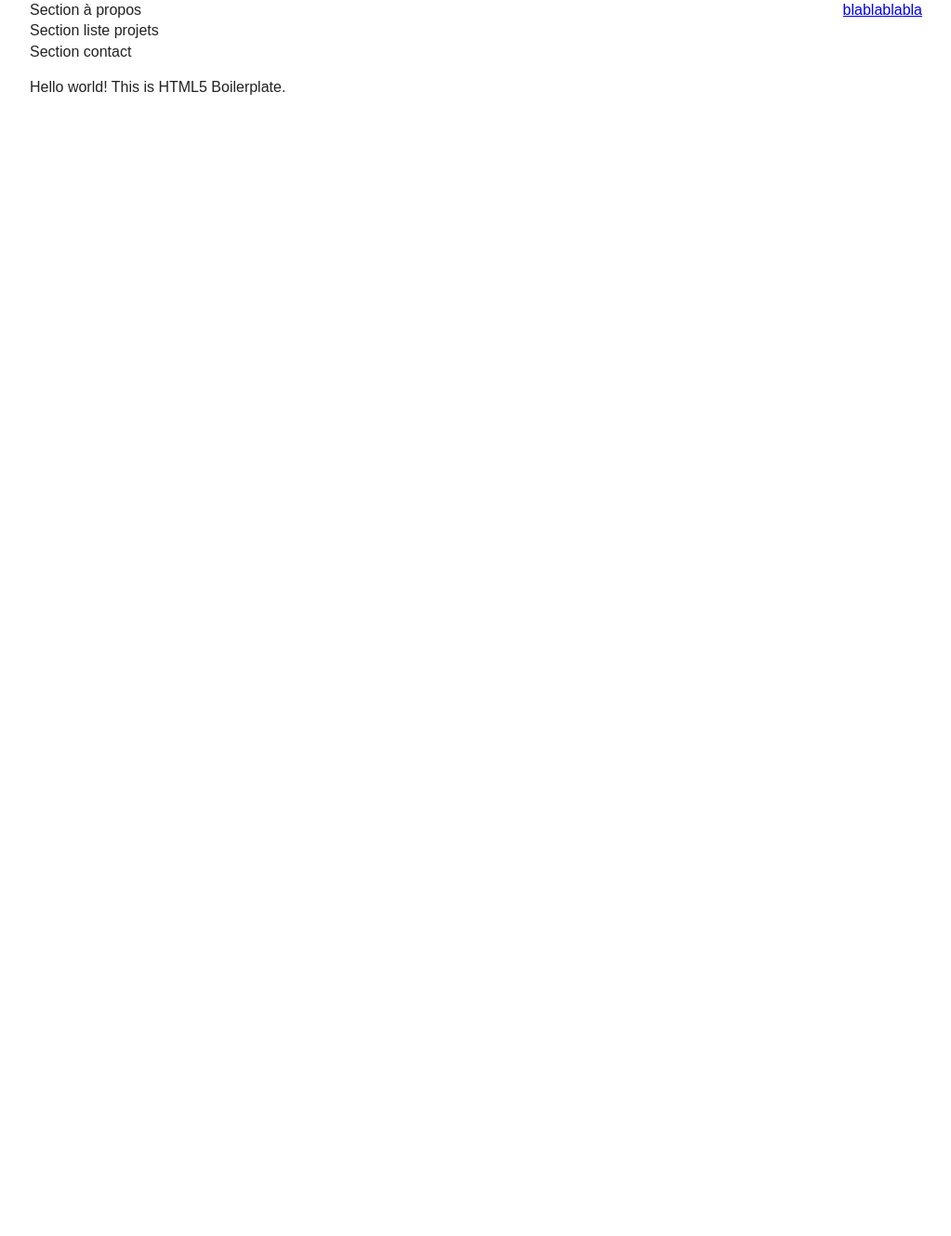
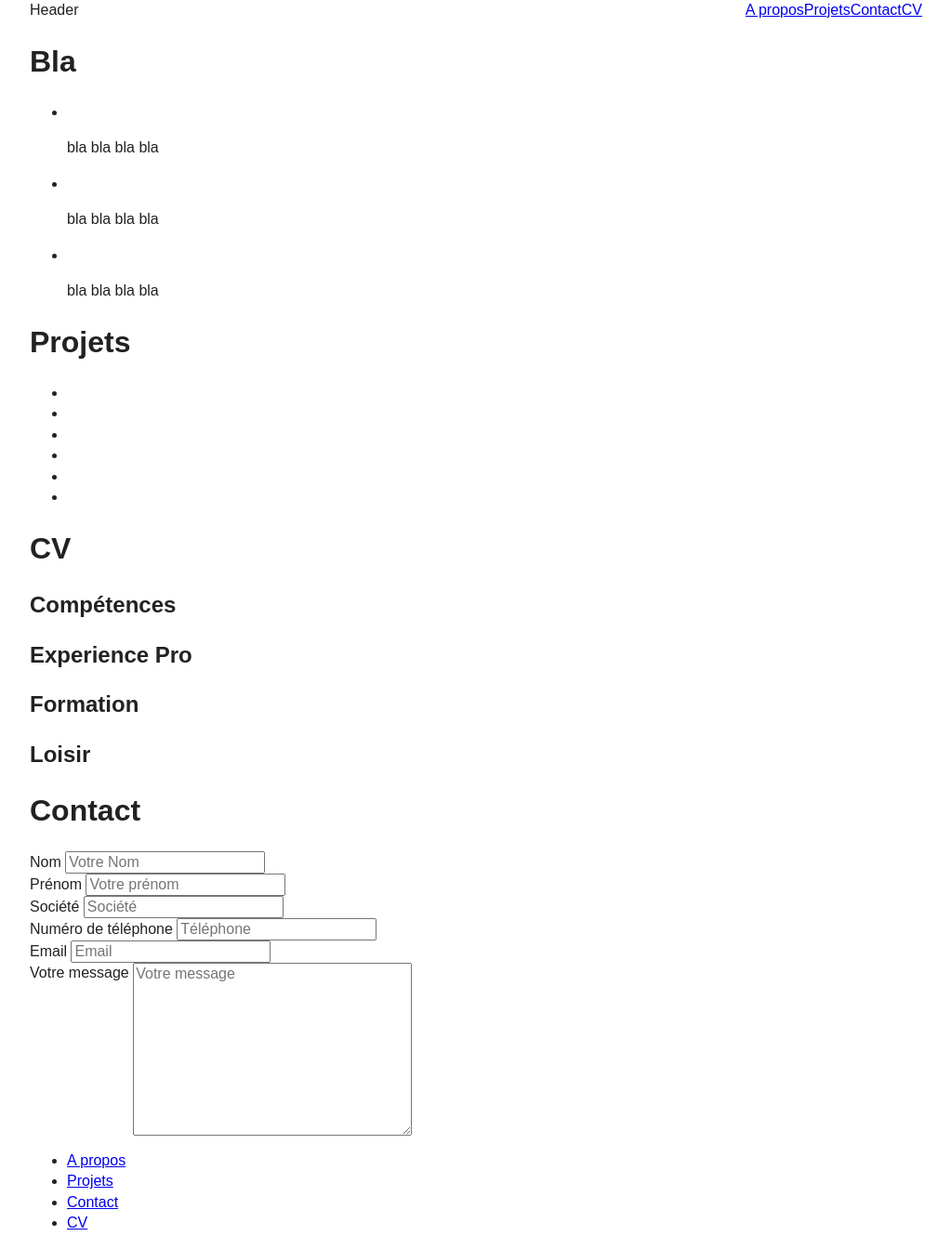
Before and after one commit to bryann1759/portfolio, a plain HTML site: page index.html in a window 1280 px wide. Shown: the whole page at 93% size, without its empty margins (128-1151 px from the left). Before the commit the page ends 800 px from the top, so only its background shows below. Drawn offline with nearby package versions, Linux system fonts and the light colour scheme.

Commit message:
modif structurehtml de la home

```diff
--- a/index.html
+++ b/index.html
@@ -6,7 +6,7 @@
     <head>
         <meta charset="utf-8">
         <meta http-equiv="X-UA-Compatible" content="IE=edge,chrome=1">
-        <title></title>
+        <title>Portfolio</title>
         <meta name="description" content="">
         <meta name="viewport" content="width=device-width">
 
@@ -16,33 +16,102 @@
         <script src="js/vendor/modernizr-2.6.2.min.js"></script>
     </head>
     <body>
+        <!--[if lt IE 7]>
+        <p class="chromeframe">You are using an <strong>outdated</strong> browser. Please <a href="http://browsehappy.com/">upgrade your browser</a> or <a href="http://www.google.com/chromeframe/?redirect=true">activate Google Chrome Frame</a> to improve your experience.</p>
+        <![endif]-->
+
         <div id="main">
+            <header>
+                    Header
+            </header>
             <nav>
                 <div class="navContent">
                     <ul>
-                        <li><a href="#">bla</a></li>
-                        <li><a href="#">bla</a></li>
-                        <li><a href="#">bla</a></li>
-                        <li><a href="#">bla</a></li>
+                        <li><a href="#showcase">A propos</a></li>
+                        <li><a href="#projets">Projets</a></li>
+                        <li><a href="#contact">Contact</a></li>
+                        <li><a href="#cv">CV</a></li>
                     </ul>
                 </div>
             </nav>
-            <section>
-                Section à propos
-            </section>
-            <section>
-                Section liste projets
-            </section>
-            <section>
-                Section contact
+            <section id="showcase">
+                <h1>Bla</h1>
+                    <a href=""></a>
+                    <ul>
+                        <li>
+                            <img src="" alt=""/>
+                            <p>bla bla bla bla</p>
+                        </li>
+                        <li>
+                            <img src="" alt=""/>
+                            <p>bla bla bla bla</p>
+                        </li>
+                        <li>
+                            <img src="" alt=""/>
+                            <p>bla bla bla bla</p>
+                        </li>
+                    </ul>
             </section>
 
-            <!--[if lt IE 7]>
-                <p class="chromeframe">You are using an <strong>outdated</strong> browser. Please <a href="http://browsehappy.com/">upgrade your browser</a> or <a href="http://www.google.com/chromeframe/?redirect=true">activate Google Chrome Frame</a> to improve your experience.</p>
-            <![endif]-->
+            <section id="projets">
+                <h1>Projets</h1>
+                <ul>
+                    <li><a href="#"><img src="" alt=""/></a></li>
+                    <li><a href="#"><img src="" alt=""/></a></li>
+                    <li><a href="#"><img src="" alt=""/></a></li>
+                    <li><a href="#"><img src="" alt=""/></a></li>
+                    <li><a href="#"><img src="" alt=""/></a></li>
+                    <li><a href="#"><img src="" alt=""/></a></li>
+                </ul>
+            </section>
 
-            <!-- Add your site or application content here -->
-            <p>Hello world! This is HTML5 Boilerplate.</p>
+            <section id="cv">
+                <h1>CV</h1>
+                <h2>Compétences</h2>
+                <h2>Experience Pro</h2>
+                <h2>Formation</h2>
+                <h2>Loisir</h2>
+            </section>
+
+            <section id="contact">
+                <h1>Contact</h1>
+
+                <form action="">
+                    <div>
+                        <label for="nom">Nom</label>
+                        <input type="text" id="nom" placeholder="Votre Nom"/>
+                    </div>
+                    <div>
+                        <label for="firstN">Prénom</label>
+                        <input type="text" id="firstN" placeholder="Votre prénom"/>
+                    </div>
+                    <div>
+                        <label for="company">Société</label>
+                        <input type="text" id="company" placeholder="Société"/>
+                    </div>
+                    <div>
+                        <label for="tel">Numéro de téléphone</label>
+                        <input type="text" id="tel" placeholder="Téléphone"/>
+                    </div>
+                    <div>
+                        <label for="email">Email</label>
+                        <input type="text" id="email" placeholder="Email"/>
+                    </div>
+                    <div>
+                        <label for="message">Votre message</label>
+                        <textarea name="message" id="message" cols="30" rows="10" placeholder="Votre message"></textarea>
+                    </div>
+                </form>
+            </section>
+
+            <footer>
+                <ul>
+                    <li><a href="#showcase">A propos</a></li>
+                    <li><a href="#projets">Projets</a></li>
+                    <li><a href="#contact">Contact</a></li>
+                    <li><a href="#cv">CV</a></li>
+                </ul>
+            </footer>
         </div>
 
         <script src="//ajax.googleapis.com/ajax/libs/jquery/1.9.1/jquery.min.js"></script>
```
